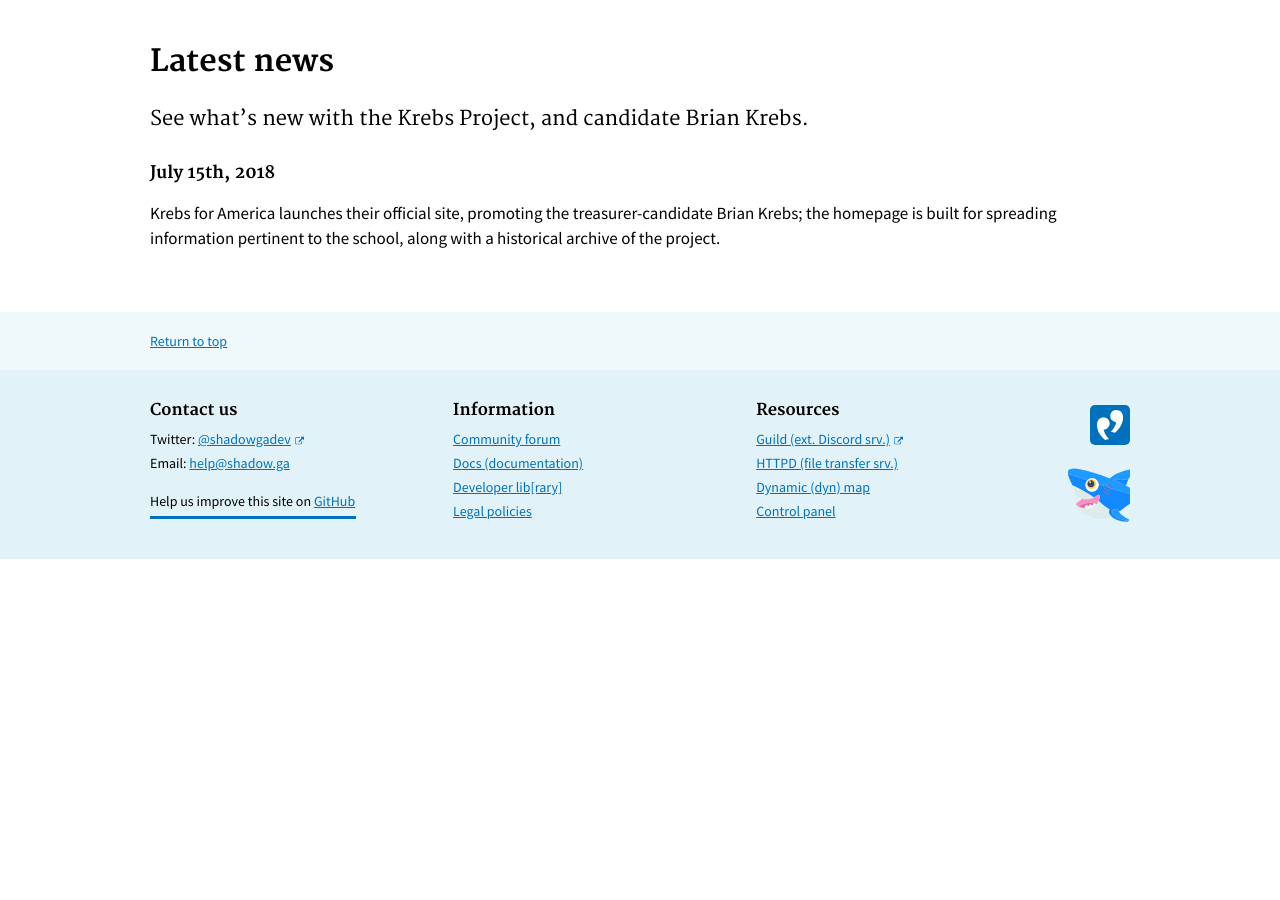
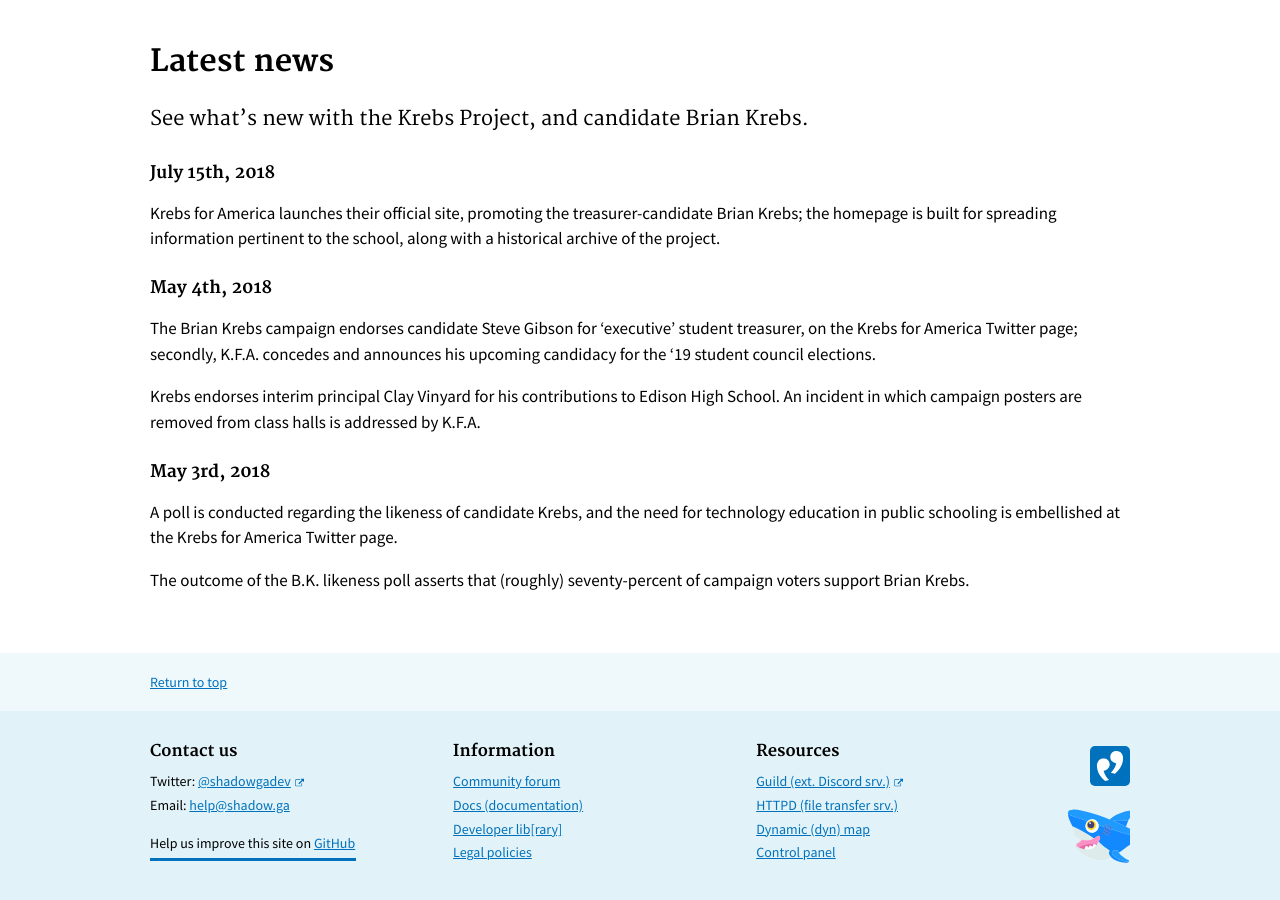
Before and after one commit to serrif/website, a Jekyll site: the page built from main/home.md, in a window 1280 px wide and 900 px high, scrolled down 1382 px. Built offline with Jekyll 4.4.1, drawn with Linux system fonts in a browser that asks for light colours; before the commit the page ends 1941 px from its top, so only the background shows below that.

Commit message:
Update home.md

```diff
--- a/main/home.md
+++ b/main/home.md
@@ -46,3 +46,13 @@ See what's new with the Krebs Project, and candidate Brian Krebs.
 
 #### July 15th, 2018
 Krebs for America launches their official site, promoting the treasurer-candidate Brian Krebs; the homepage is built for spreading information pertinent to the school, along with a historical archive of the project.
+
+#### May 4th, 2018
+The Brian Krebs campaign endorses candidate Steve Gibson for 'executive' student treasurer, on the Krebs for America Twitter page; secondly, K.F.A. concedes and announces his upcoming candidacy for the '19 student council elections.
+
+Krebs endorses interim principal Clay Vinyard for his contributions to Edison High School. An incident in which campaign posters are removed from class halls is addressed by K.F.A.
+
+#### May 3rd, 2018
+A poll is conducted regarding the likeness of candidate Krebs, and the need for technology education in public schooling is embellished at the Krebs for America Twitter page.
+
+The outcome of the B.K. likeness poll asserts that (roughly) seventy-percent of campaign voters support Brian Krebs.
```
